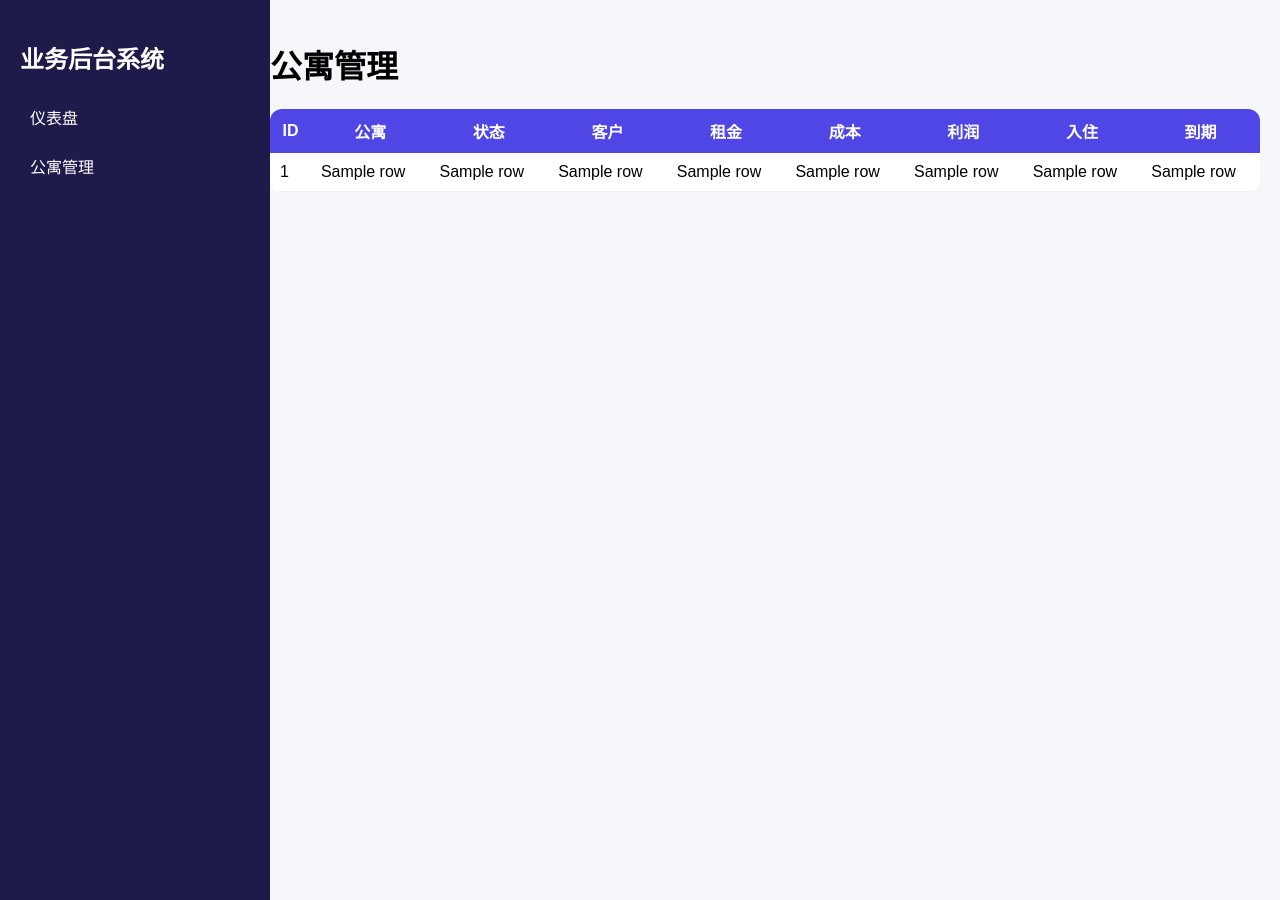
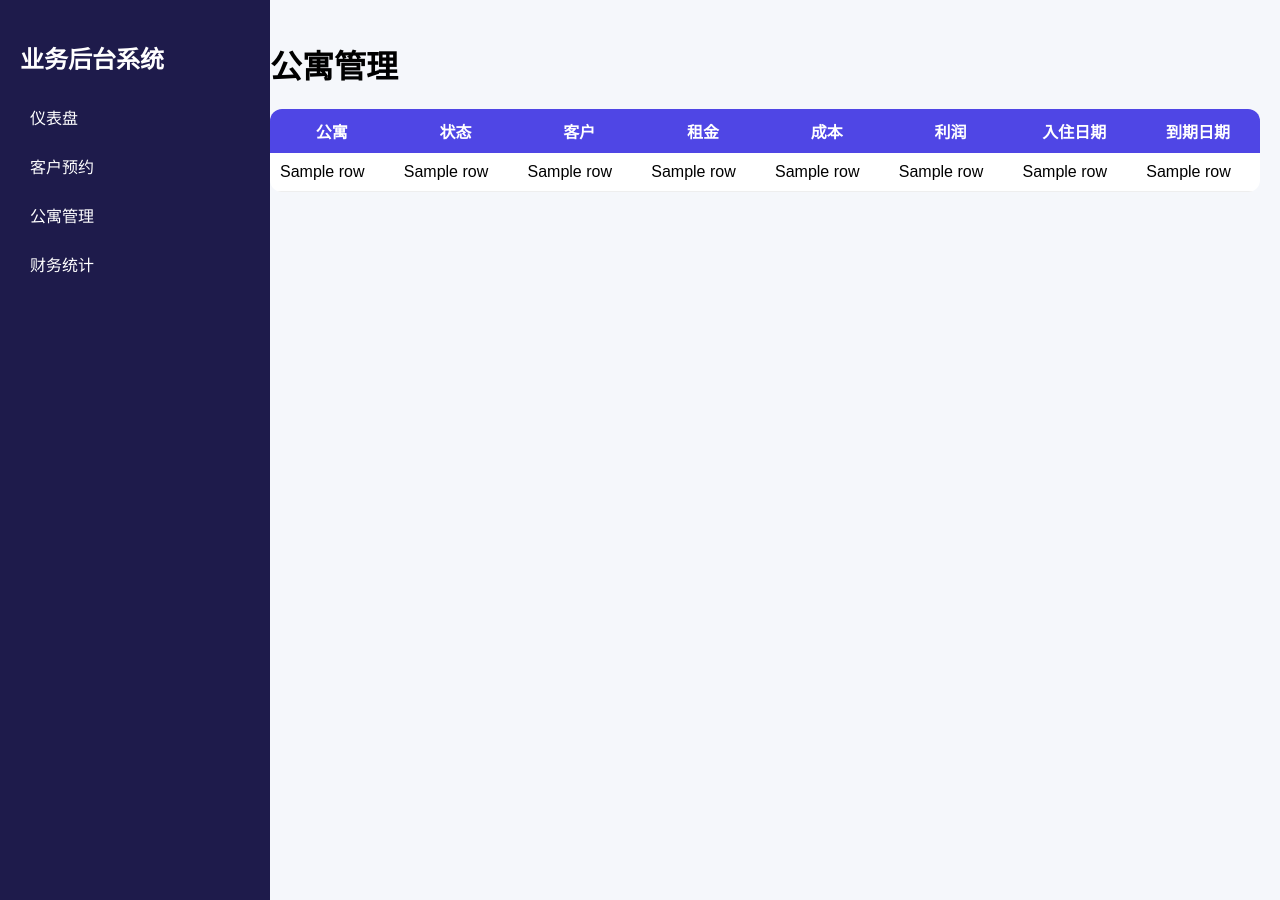
Before and after one commit to shy930722-tech/service-system, a Flask app: template templates/apartments.html in a window 1280 px wide. Run offline with Flask 3, Linux system fonts and the light colour scheme; the template is opened without the code that fills it: most values are stand-ins (such as "Sample title", 1, 10 or a date in 2020).

Commit message:
Update apartments.html

```diff
--- a/templates/apartments.html
+++ b/templates/apartments.html
@@ -1,28 +1,37 @@
 <!DOCTYPE html>
 <html>
 <head>
+    <meta name="viewport" content="width=device-width, initial-scale=1">
     <link rel="stylesheet" href="/static/style.css">
 </head>
 <body>
+
 <div class="sidebar">
     <h2>业务后台系统</h2>
     <a href=" ">仪表盘</a >
+    <a href="/customers">客户预约</a >
     <a href="/apartments">公寓管理</a >
+    <a href="/finance">财务统计</a >
 </div>
 
 <div class="main">
     <h1>公寓管理</h1>
 
+    <div class="table-box">
         <table>
             <tr>
-<th>ID</th><th>公寓</th><th>状态</th><th>客户</th>
-<th>租金</th><th>成本</th><th>利润</th>
-<th>入住</th><th>到期</th>
+                <th>公寓</th>
+                <th>状态</th>
+                <th>客户</th>
+                <th>租金</th>
+                <th>成本</th>
+                <th>利润</th>
+                <th>入住日期</th>
+                <th>到期日期</th>
             </tr>
 
             {% for row in data %}
             <tr>
-<td>{{ row[0] }}</td>
                 <td>{{ row[1] }}</td>
                 <td>{{ row[2] }}</td>
                 <td>{{ row[3] }}</td>
@@ -35,5 +44,7 @@
             {% endfor %}
         </table>
     </div>
+</div>
+
 </body>
 </html>
```
Lines whose indentation alone changed are shown as unchanged.
